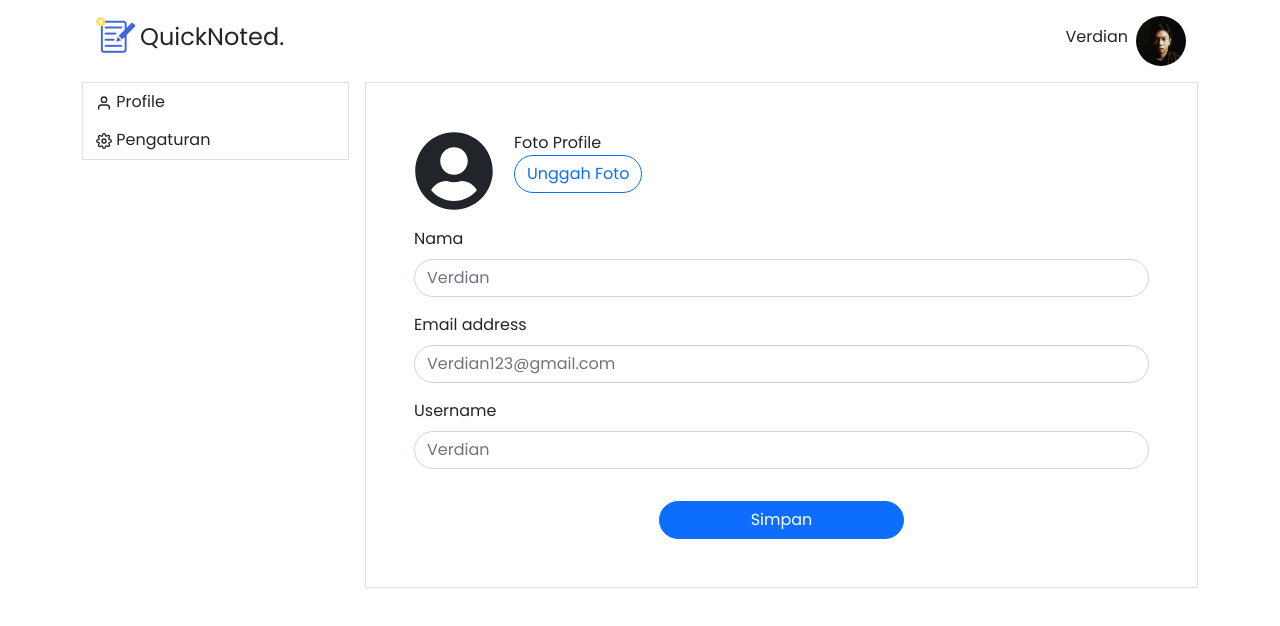
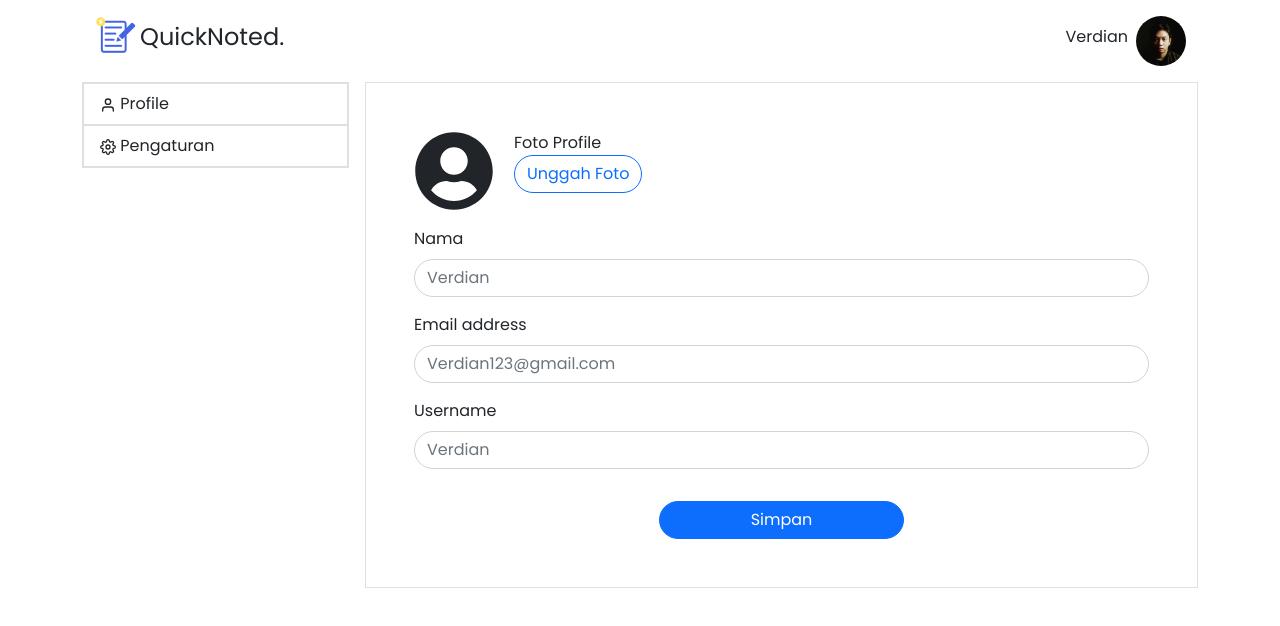
Before and after one commit to ivannoard/SEAL-NotesApp, a React (Create React App) app: page /profile in a window 1280 px wide. Shown: the top 626 px of the page. Built offline with nearby package versions, Linux system fonts and the light colour scheme; sample sign-in values are in the browser's storage.

Commit message:
edit sidebar

```diff
--- a/src/components/sidebar/Sidebar.jsx
+++ b/src/components/sidebar/Sidebar.jsx
@@ -5,16 +5,14 @@ import { FiSettings, FiUser } from "react-icons/fi";
 function Sidebar() {
   return (
     <div className='border'>
-        <div>
+        <ul className="list-group">
             <Link to="/profile" style={{ textDecoration: "none" }}>
-                <button type="button" className="btn"><span><FiUser /></span> Profile</button>
+                <li className="list-group-item"><span><FiUser /></span> Profile</li>
             </Link>
-        </div>
-        <div>
             <Link to="/setting" style={{ textDecoration: "none" }}>
-                <button type="button" className="btn"><span><FiSettings /></span> Pengaturan</button>
+                <li className="list-group-item"><span><FiSettings /></span> Pengaturan</li>
             </Link>
-        </div>
+        </ul>
     </div>
   )
 }
```
